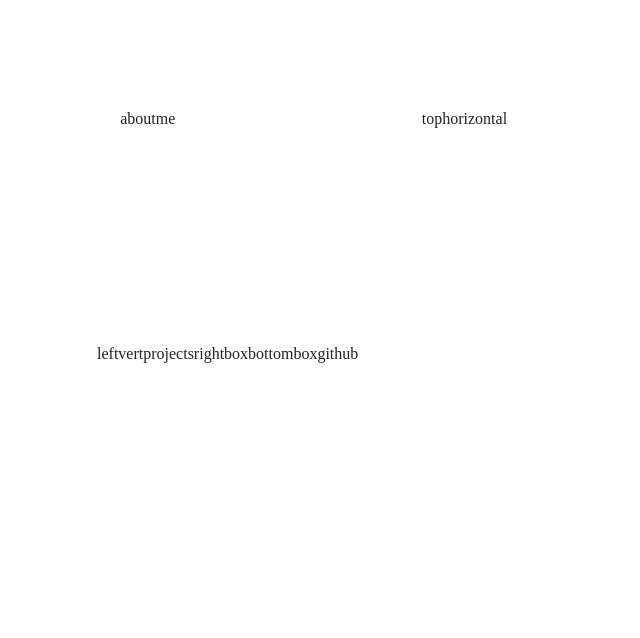
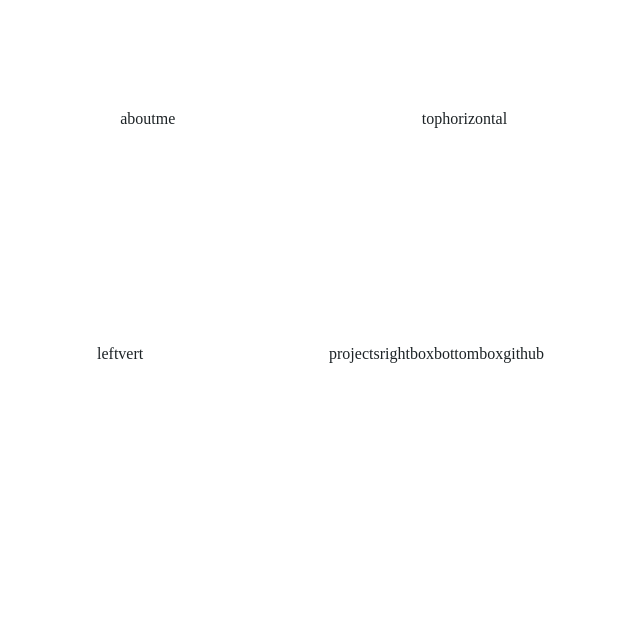
Before and after one commit to Coroecram/reportfolio, a plain HTML site: page index.html in a window 1280 px wide. Shown: the whole page, without its empty margins (79-719 px from the left). Drawn offline with Linux system fonts and the light colour scheme.

Commit message:
Position boxes

```diff
--- a/format.css
+++ b/format.css
@@ -6,7 +6,6 @@
   top: 50%;
   left: 50%;
   transform: translate(-50%, -50%);
-
 }
 
 #frame > div {
@@ -24,3 +23,12 @@
   width: 55%;
   margin-bottom: 5%;
 }
+
+.leftvert {
+  height: 50%;
+  width: 25%;
+}
+
+.projects {
+
+}
--- a/index.html
+++ b/index.html
@@ -19,13 +19,13 @@
 <body>
 
 <section id="frame">
-  <div class="aboutme">aboutme</div>
+  <div class="aboutme box">aboutme</div>
   <div class="tophori">tophorizontal</div>
   <span class="group"></span>
   <div class="leftvert">leftvert</div>
-  <div class="projects">projects</div>
-  <div class="rightbox">rightbox</div>
-  <div class="bottombox">bottombox</div>
+  <div class="projects box">projects</div>
+  <div class="rightbox box">rightbox</div>
+  <div class="bottombox box">bottombox</div>
   <div class="github">github</div>
 </section>
 
```
